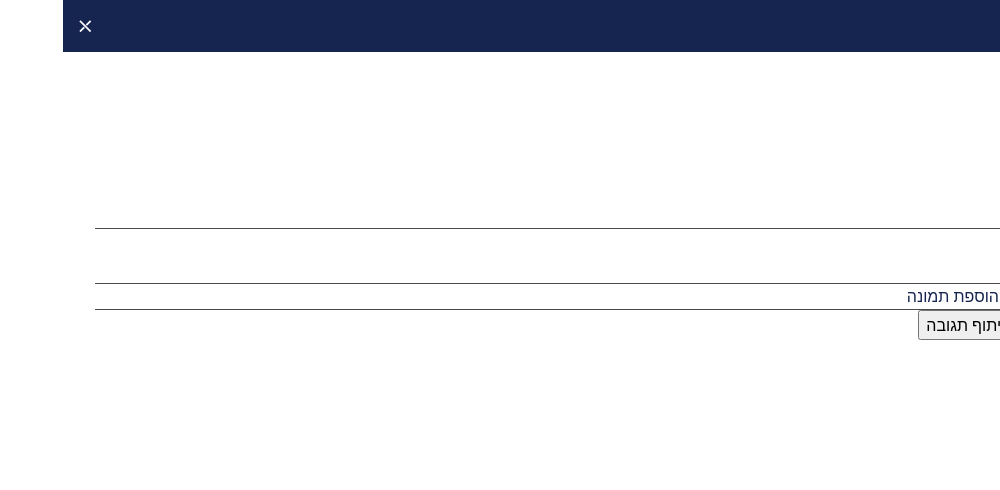
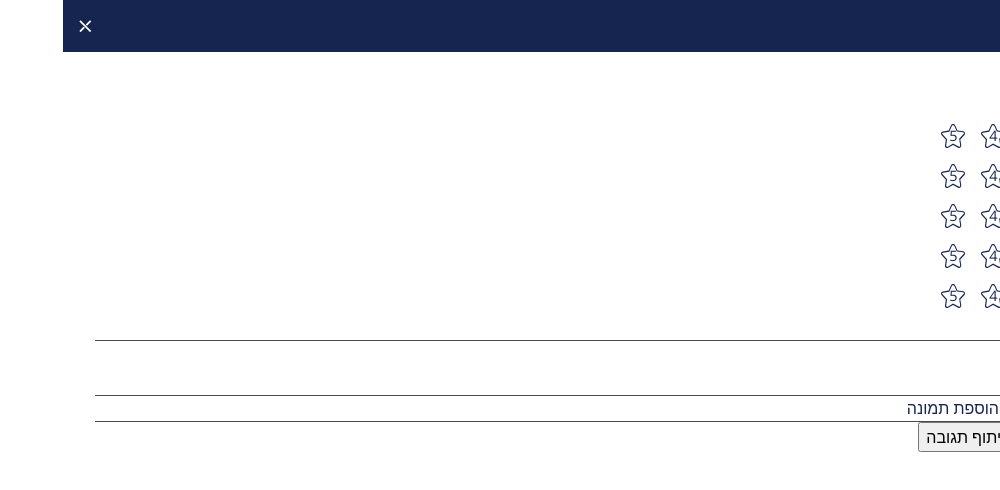
Before and after one commit to Juliasavransky/B-Soft, a React (Create React App) app: page / in a window 1280 px wide. Shown: the top 490 px of the page, without its empty margins (280-1280 px from the left). Built offline with nearby package versions, Linux system fonts and the light colour scheme.

Commit message:
rating style

```diff
--- a/src/App.css
+++ b/src/App.css
@@ -26,42 +26,6 @@
   color: var(--Color-Blue);
 }
 
-.br--hading {
-  display: flex;
-  justify-content: space-between;
-  align-items: center;
-  font-size: var(--Font-Size-Large);
-  font-weight: var(--Font-Weight-Bold);
-  background-color: var(--Color-Blue);
-  color: var(--Color-White);
-  padding: 0.5rem 1rem;
-}
-.br--hading__btn {
-  font-size: var(--Font-Size-Medium);
-  cursor: pointer;
-}
 .br--wrapper {
   margin: 2rem;
 }
-.br--rating__category {
-  display: flex;
-  cursor: pointer;
-}
-
-input[type='radio'] {
-  display: none;
-}
-.br--rating__star {
-  cursor: pointer;
-  position: relative;
-  width: 1.5rem;
-  height: 1.5rem;
-}
-.br--rating__label {
-  cursor: pointer;
-  position: absolute;
-  font-size: var(--Font-Size-Small);
-  left: 50%;
-  top: 50%;
-  transform: translate(-50%, -50%);
-}
--- a/src/App.js
+++ b/src/App.js
@@ -1,6 +1,6 @@
 import './App.css';
-import Hading from './components/Hading';
-import Rating from './components/Rating';
+import Hading from './components/Hading/Hading';
+import Rating from './components/Rating/Rating';
 
 
 function App() {
@@ -13,16 +13,12 @@ function App() {
       <div className="br--wrapper">
 
         <div className="br--rating">
-          <div className="br--rating__heder">עד כמה היית מרוצה מהעסק?</div>
-
-
-
+          <div className="br--rating__header">עד כמה היית מרוצה מהעסק?</div>
           <Rating title={"שירות מקצועי "} />
           <Rating title={" מחיר ממוצע "} />
           <Rating title={"  מקצועיות הצוות "} />
           <Rating title={" זמינות בעל העסק  "} />
           <Rating title={" התרשמות כללית "} />
-
         </div >
 
 
--- a/src/components/Hading.jsx
+++ b/src/components/Hading/Hading.jsx
@@ -1,6 +1,7 @@
 import React from 'react'
+import './HadingStyle.css';
 
-function Hading({ text }) {
+const Hading = ({ text }) => {
     return (
         <div className="br--hading">
             <div className="br--hading__text"> {text}</div>
@@ -9,4 +10,4 @@ function Hading({ text }) {
     )
 }
 
-export default Hading
+export default Hading;
--- /dev/null
+++ b/src/components/Hading/HadingStyle.css
@@ -0,0 +1,14 @@
+.br--hading {
+  display: flex;
+  justify-content: space-between;
+  align-items: center;
+  font-size: var(--Font-Size-Large);
+  font-weight: var(--Font-Weight-Bold);
+  background-color: var(--Color-Blue);
+  color: var(--Color-White);
+  padding: 0.5rem 1rem;
+}
+.br--hading__btn {
+  font-size: var(--Font-Size-Medium);
+  cursor: pointer;
+}
--- a/src/components/Rating.jsx
+++ /dev/null
@@ -1,38 +0,0 @@
-import React, { useState } from 'react'
-import FullStar from '../img/star-full-darkBlue.svg';
-import EmptyStar from '../img/star-empty-darkBlue.svg';
-import HalfStar from '../img/star-half-darkBlue.svg';
-
-
-function Rating({ title }) {
-    const [rating, setRating] = useState(null);
-    const [hover, setHover] = useState(null);
-    return (
-        <>
-            {
-                <div className="br--rating__category">
-                    <div className="br--rating__title">{title} </div>
-                    {[...Array(5)].map((star, index) => (
-                        <div key={index} className="br--rating__star" >
-                            <label>
-                                <input type="radio"
-                                    name={`rating ${star}`}
-                                    onClick={() => setRating(index + 1)}
-                                />
-                                <span className="br--rating__label">{index + 1}</span>
-                                <img
-                                    onMouseEnter={() => setHover(index + 1)}
-                                    onMouseLeave={() => setHover(null)}
-                                    src={`${(hover || rating) < index + 1 ? (EmptyStar) : (FullStar || HalfStar)}`}
-                                    alt="rating star" />
-                            </label>
-                        </div>
-                    ))
-                    }
-                </div>
-            }
-        </>
-    )
-}
-
-export default Rating
--- /dev/null
+++ b/src/components/Rating/Rating.jsx
@@ -0,0 +1,41 @@
+import React, { useState } from 'react'
+import './RatingStyles.css';
+import FullStar from '../../img/star-full-darkBlue.svg';
+import EmptyStar from '../../img/star-empty-darkBlue.svg';
+import HalfStar from '../../img/star-half-darkBlue.svg';
+
+
+const Rating = ({ title }) => {
+    const [rating, setRating] = useState(null);
+    const [hover, setHover] = useState(null);
+    return (
+        <>
+            {
+                <div className="br--rating__category">
+                    <div className="br--rating__title">{title} </div>
+                    <div className="br--rating__stars">
+                        {[...Array(5)].map((star, index) => (
+                            <div key={index} className="br--rating__star" >
+                                <label>
+                                    <input type="radio"
+                                        name={`rating ${star}`}
+                                        onClick={() => setRating(index + 1)}
+                                    />
+                                    <span className="br--rating__label">{index + 1}</span>
+                                    <img
+                                        onMouseEnter={() => setHover(index + 1)}
+                                        onMouseLeave={() => setHover(null)}
+                                        src={`${(hover || rating) < index + 1 ? (EmptyStar) : (FullStar || HalfStar)}`}
+                                        alt="rating star" />
+                                </label>
+                            </div>
+                        ))
+                        }
+                    </div>
+                </div>
+            }
+        </>
+    )
+}
+
+export default Rating
--- /dev/null
+++ b/src/components/Rating/RatingStyles.css
@@ -0,0 +1,39 @@
+.br--rating {
+  margin-bottom: 2rem;
+  cursor: pointer;
+}
+.br--rating__header {
+  font-weight: var(--Font-Weight-Bold);
+  font-size: var(--Font-Size-Medium);
+  margin-bottom: 1rem;
+}
+
+.br--rating__category {
+  display: flex;
+  margin-bottom: 1rem;
+  justify-content: flex-start;
+}
+
+input[type='radio'] {
+  display: none;
+}
+.br--rating__title {
+  width: 10%;
+}
+.br--rating__stars {
+  display: flex;
+  margin-right: 3rem;
+  width: 30%;
+}
+.br--rating__star {
+  position: relative;
+  margin-right: 1rem;
+}
+.br--rating__label {
+  cursor: pointer;
+  position: absolute;
+  font-size: var(--Font-Size-Small);
+  left: 50%;
+  top: 50%;
+  transform: translate(-50%, -50%);
+}
```
